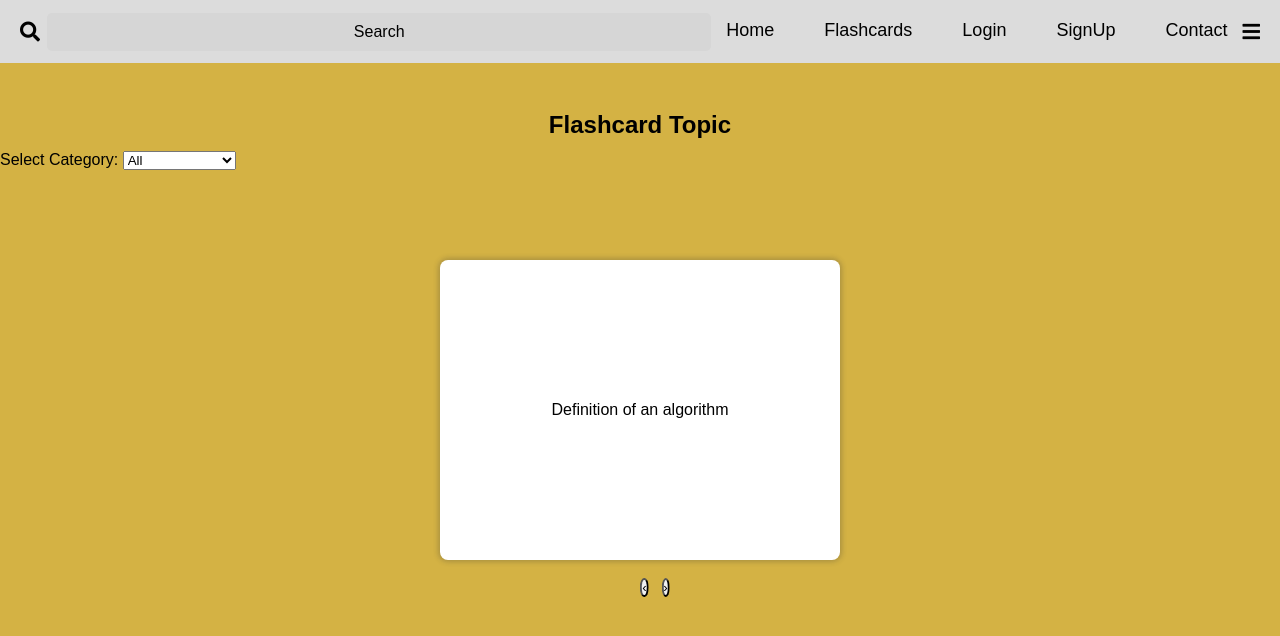
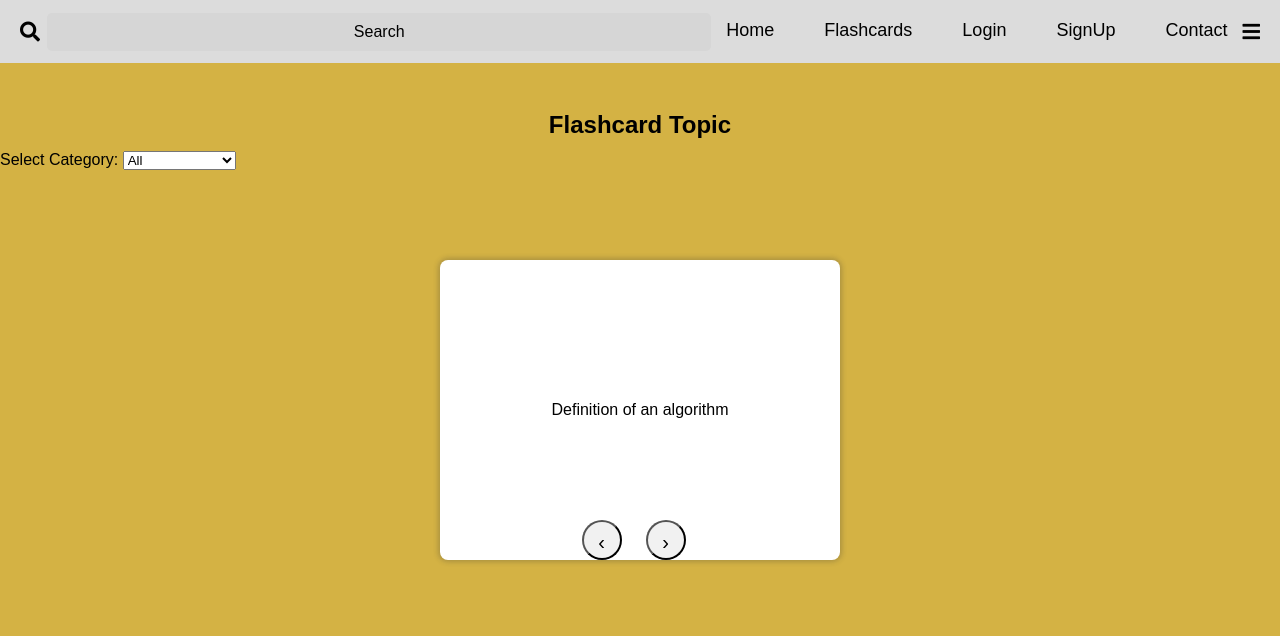
Before and after one commit to talhakhadim/CSCI441_flash_card_app, a plain HTML site: page Flashcard/flashcard.html in a window 1280 px wide. Drawn offline with Linux system fonts and the light colour scheme.

Commit message:
css for prev and next butn

```diff
--- a/Flashcard/flashcard.css
+++ b/Flashcard/flashcard.css
@@ -235,6 +235,18 @@ a:hover {
 .previous,
 .next {
   position: absolute;
+  bottom: 240px;
+  left: 47%;
+  transform: translateY(-50%);
+  width: 40px;
+  height: 40px;
+  line-height: 40px;
+  text-align: center;
+  font-size: 20px;
+  border-radius: 50%;
+  background-color: #f1f1f1;
+  color: black;
+  cursor: pointer;
 }
 
 .previous {
@@ -254,6 +266,8 @@ a:hover {
 .round {
   border-radius: 50%;
 }
+
+
 
 @media screen and (max-width: 768px) {
   .header-div {
```
